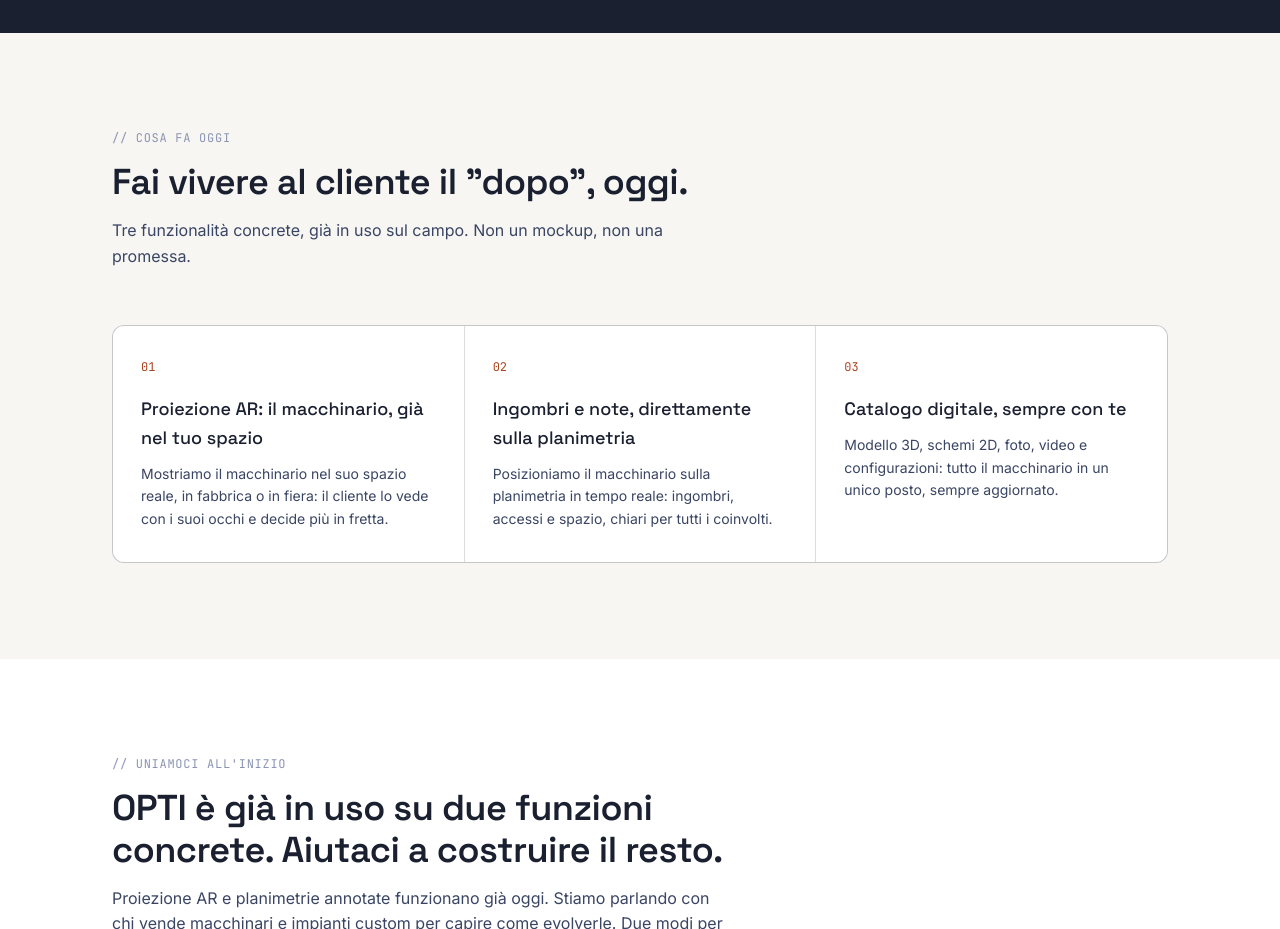
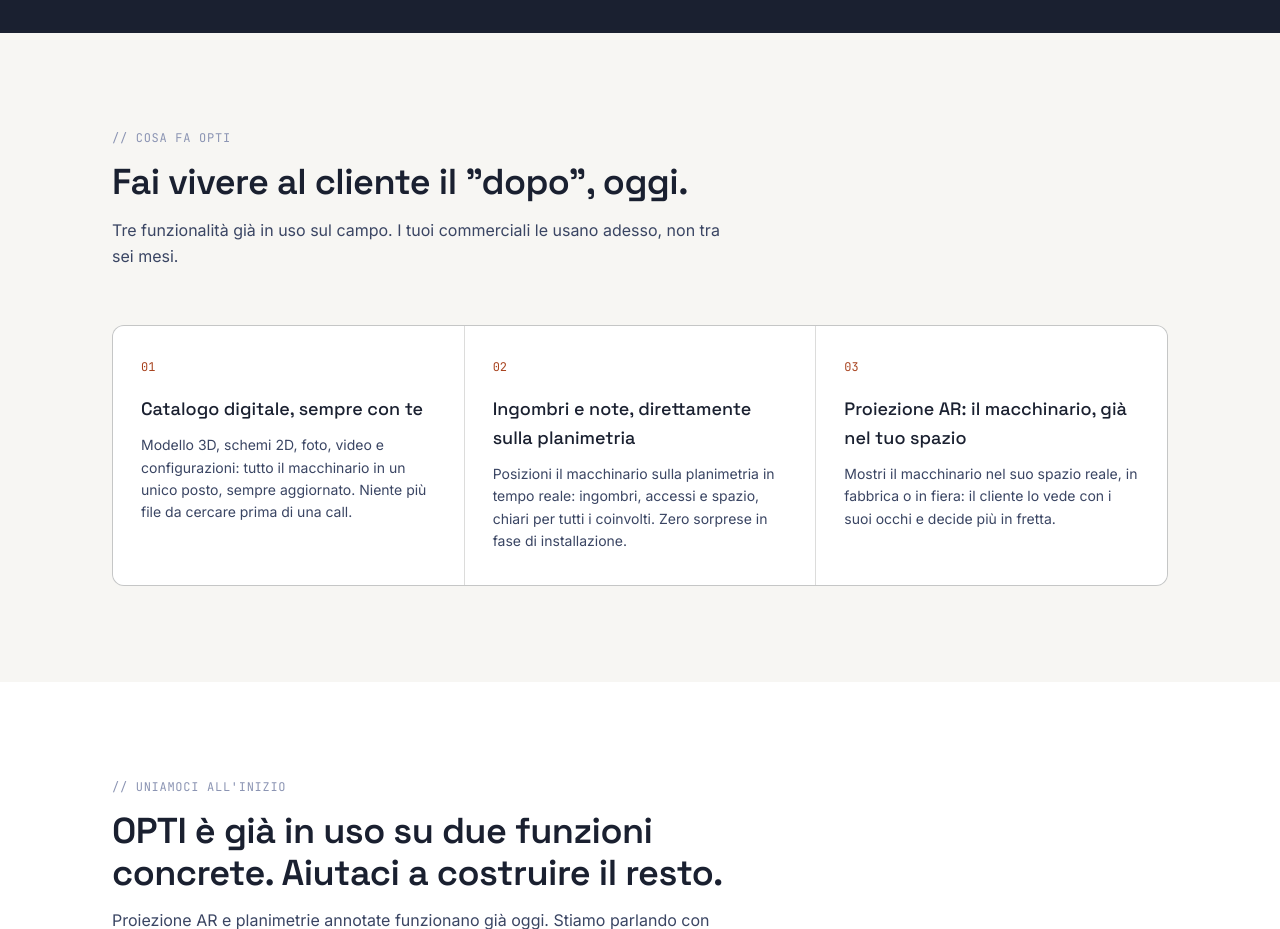
Before and after one commit to matteo-maggi/opti-landing, a plain HTML site: page index.html in a window 1280 px wide. Shown: the part 1580-2509 px from the top of the page. Drawn offline with Linux system fonts and the light colour scheme.

Commit message:
FIXED SOLUZIONE SECTION

```diff
--- a/index.html
+++ b/index.html
@@ -387,26 +387,26 @@
 <section class="flow" id="flusso">
   <div class="wrap">
     <div class="section-head">
-      <span class="kicker">// cosa fa oggi</span>
+      <span class="kicker">// cosa fa opti</span>
       <h2>Fai vivere al cliente il "dopo", oggi.</h2>
-      <p class="section-sub">Tre funzionalità concrete, già in uso sul campo. Non un mockup, non una promessa.</p>
+      <p class="section-sub">Tre funzionalità già in uso sul campo. I tuoi commerciali le usano adesso, non tra sei mesi.</p>
     </div>
 
     <div class="value-grid">
       <div class="value-card">
         <span class="pn">01</span>
-        <h3>Proiezione AR: il macchinario, già nel tuo spazio</h3>
-        <p>Mostriamo il macchinario nel suo spazio reale, in fabbrica o in fiera: il cliente lo vede con i suoi occhi e decide più in fretta.</p>
+        <h3>Catalogo digitale, sempre con te</h3>
+        <p>Modello 3D, schemi 2D, foto, video e configurazioni: tutto il macchinario in un unico posto, sempre aggiornato. Niente più file da cercare prima di una call.</p>
       </div>
       <div class="value-card">
         <span class="pn">02</span>
         <h3>Ingombri e note, direttamente sulla planimetria</h3>
-        <p>Posizioniamo il macchinario sulla planimetria in tempo reale: ingombri, accessi e spazio, chiari per tutti i coinvolti.</p>
+        <p>Posizioni il macchinario sulla planimetria in tempo reale: ingombri, accessi e spazio, chiari per tutti i coinvolti. Zero sorprese in fase di installazione.</p>
       </div>
       <div class="value-card">
         <span class="pn">03</span>
-        <h3>Catalogo digitale, sempre con te</h3>
-        <p>Modello 3D, schemi 2D, foto, video e configurazioni: tutto il macchinario in un unico posto, sempre aggiornato.</p>
+        <h3>Proiezione AR: il macchinario, già nel tuo spazio</h3>
+        <p>Mostri il macchinario nel suo spazio reale, in fabbrica o in fiera: il cliente lo vede con i suoi occhi e decide più in fretta.</p>
       </div>
     </div>
   </div>
```
